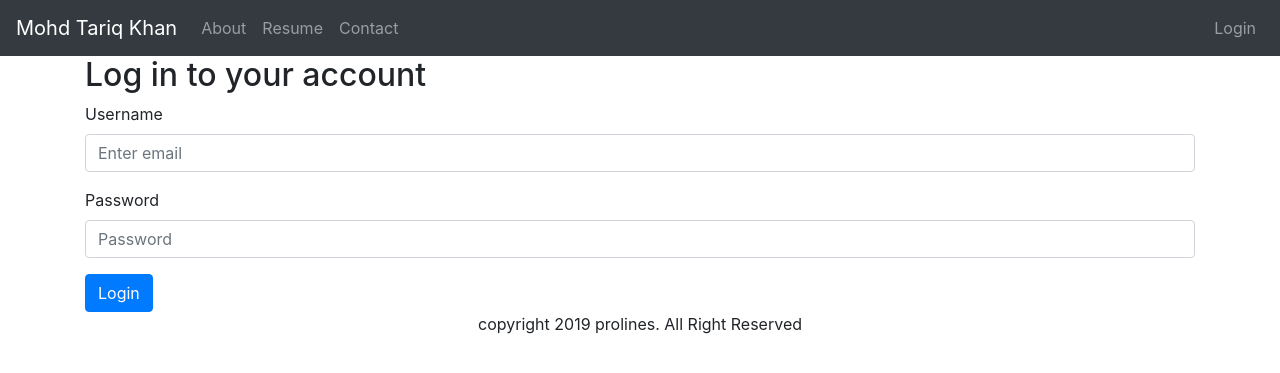
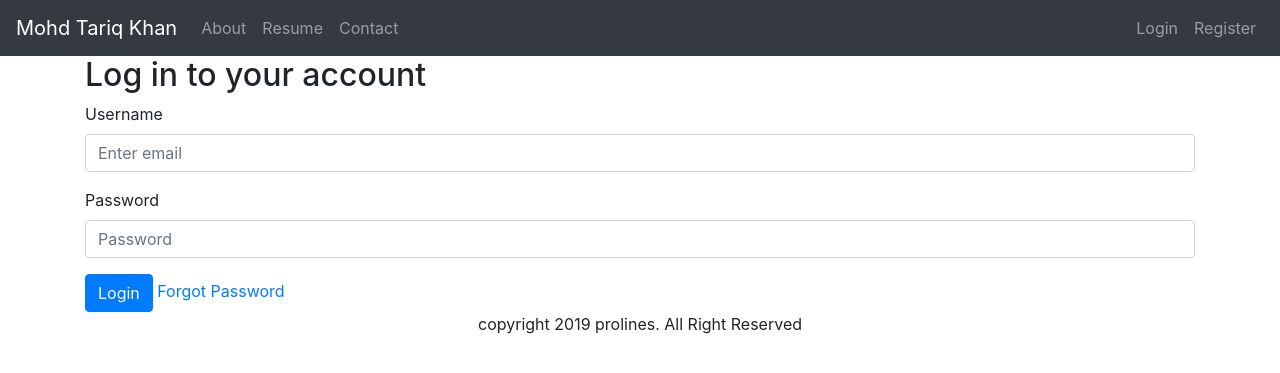
Before and after one commit to tariqprolines/myblog, a Django app: page /login in a window 1280 px wide. Shown: the top 373 px of the page. Run offline with Django 3.2, Linux system fonts and the light colour scheme; some libraries are stand-ins or nearby versions.

Commit message:
Reset Password Functionality

```diff
--- a/project/templates/project/base.html
+++ b/project/templates/project/base.html
@@ -16,7 +16,7 @@
         <span class="navbar-toggler-icon"></span>
       </button>
 
-      <div class="collapse navbar-collapse" id="navbarSupportedContent">
+      <div class="collapse navbar-collapse" id="navbarSupportedContent1">
         <ul class="navbar-nav mr-auto">
           <li class="nav-item">
             <a class="nav-link" href="{%url 'about'%}">About</a>
@@ -30,7 +30,7 @@
         </ul>
 
       </div>
-      <div class="collapse navbar-collapse" id="navbarSupportedContent">
+      <div class="collapse navbar-collapse" id="navbarSupportedContent2">
         <ul class="navbar-nav ml-auto">
           {% if user.is_authenticated %}
           <li class="nav-item nav-link"> Welcome, {{user.username}}</li>
@@ -43,6 +43,9 @@
           {% else %}
           <li class="nav-item">
             <a class="nav-link" href="{%url 'login'%}">Login</a>
+          </li>
+          <li class="nav-item">
+            <a class="nav-link" href="{%url 'register'%}">Register</a>
           </li>
           {% endif %}
         </ul>
--- a/project/templates/project/login.html
+++ b/project/templates/project/login_view.html
@@ -13,7 +13,7 @@
             <input type="password" class="form-control" id="exampleInputPassword1" name="password" placeholder="Password">
           </div>
 
-          <button type="submit" class="btn btn-primary">Login</button>
+          <button type="submit" class="btn btn-primary">Login</button> <a href="{% url 'password_reset' %}">Forgot Password</a>
         </form>
     </div>
 {% endblock %}
--- /dev/null
+++ b/project/templates/project/password_reset_subject.txt
@@ -0,0 +1 @@
+TestSite password reset
--- a/project/urls.py
+++ b/project/urls.py
@@ -1,11 +1,23 @@
 from django.urls import path
+from django.conf.urls import url
+from django.contrib.auth import views as auth_views
 from . import views
 urlpatterns = [
     path('',views.home,name='home'),
     path('about',views.about,name='about'),
     path('contact',views.contact,name='contact'),
     path('register',views.register,name='register'),
-    path('login',views.login,name='login'),
+    path('login',views.login_view,name='login'),
     path('logout',views.logout_view,name='logout'),
     path('<int:project_id>',views.details,name='details'),
+
+    path('password_reset/', auth_views.PasswordResetView.as_view(), {'template_name': 'registration/Reset_email.html'},
+         name='password_reset'),
+    path('password_reset/done/', auth_views.PasswordResetDoneView.as_view(),
+         {'template_name': 'registration/Reset_Email_Sent.html'}, name='password_reset_done'),
+    path('reset/(?P<uidb64>[0-9A-Za-z_\-]+)/(?P<token>[0-9A-Za-z]{1,13}-[0-9A-Za-z]{1,20})/',
+            auth_views.PasswordResetConfirmView.as_view(), {'template_name': 'registration/Forgot_password.html'},
+            name='password_reset_confirm'),
+    path('reset/done/', auth_views.PasswordResetCompleteView.as_view(), {'template_name': 'registration/Signin.html'},
+         name='password_reset_complete'),
 ]
--- a/project/views.py
+++ b/project/views.py
@@ -1,5 +1,5 @@
 from django.contrib.auth.decorators import login_required
-from django.contrib.auth import login as auth_login, authenticate,logout
+from django.contrib.auth import login, authenticate,logout
 from django.shortcuts import render, redirect , HttpResponse
 from django.contrib import messages
 from .models import Project,Contact
@@ -12,7 +12,6 @@ def details(request,project_id):
     project=Project.objects.filter(id=project_id)
     return render(request,'project/details.html',{'project':project[0]})
 
-@login_required
 def about(request):
     return render(request,'project/about.html')
 
@@ -38,22 +37,22 @@ def register(request):
             raw_password = form.cleaned_data.get('password1')
             user = authenticate(username=username, password=raw_password)
             login(request, user)
-            return redirect('/')
+            return redirect('home')
     else:
         form = RegisterForm()
     return render(request, 'project/register.html', {'form': form})
 
-def login(request):
+def login_view(request):
     if request.method=='POST':
         user = request.POST.get('username')
         pwd = request.POST.get('password')
         user=authenticate(username = user,password = pwd)
         if user is not None:
-            auth_login(request, user)
+            login(request, user)
             return redirect('home')
         else:
             return HttpResponse('Not Authenticate')
-    return render(request,'project/login.html')
+    return render(request,'project/login_view.html')
 
 def logout_view(request):
     logout(request)
```
Also changed, not shown: project/templates/project/password_reset_complete.html (added, +7 -0 lines), project/templates/project/password_reset_confirm.html (added, +17 -0 lines), project/templates/project/password_reset_done.html (added, +12 -0 lines), project/templates/project/password_reset_email.html (added, +12 -0 lines), project/templates/project/password_reset_form.html (added, +10 -0 lines).
